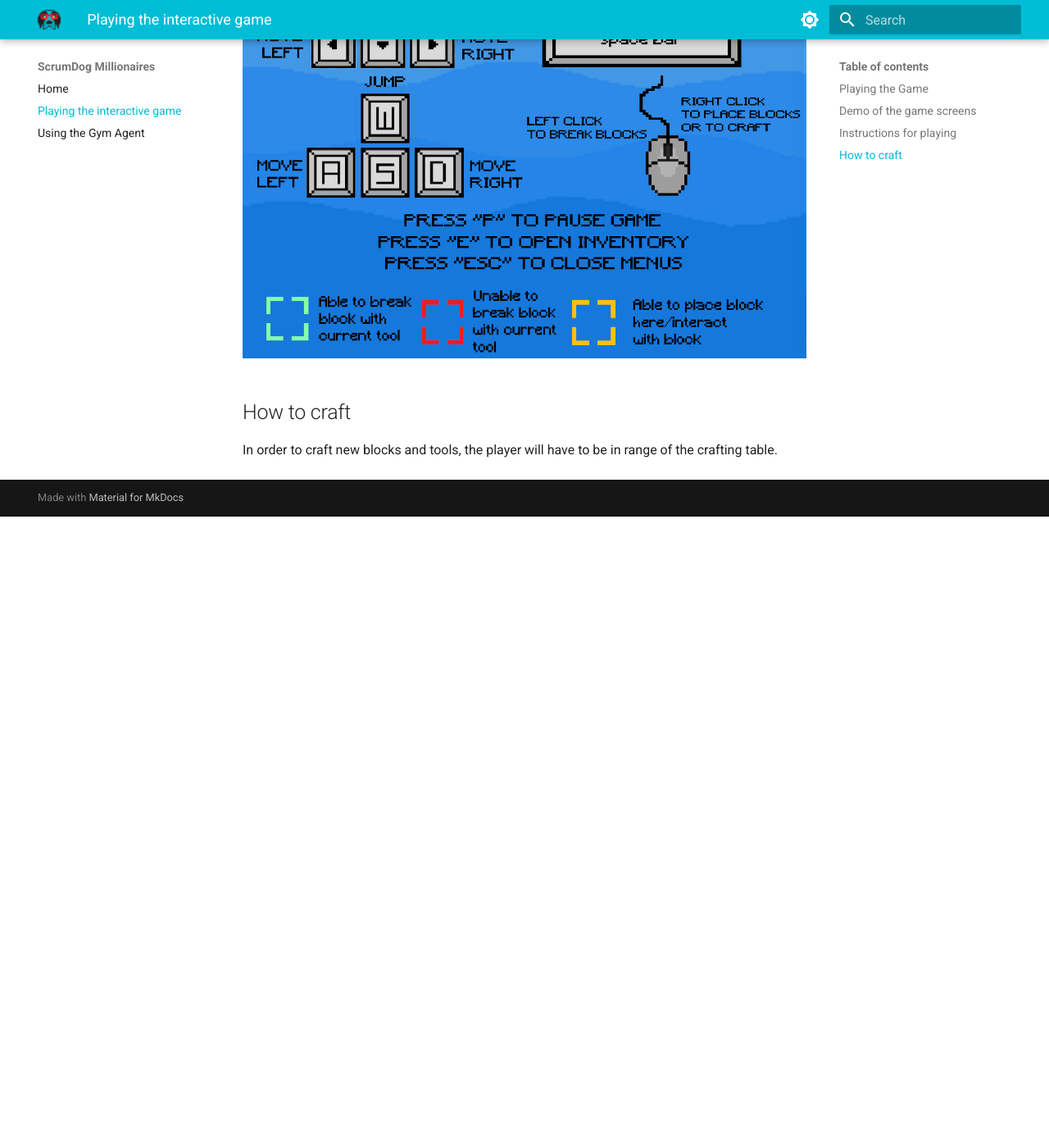
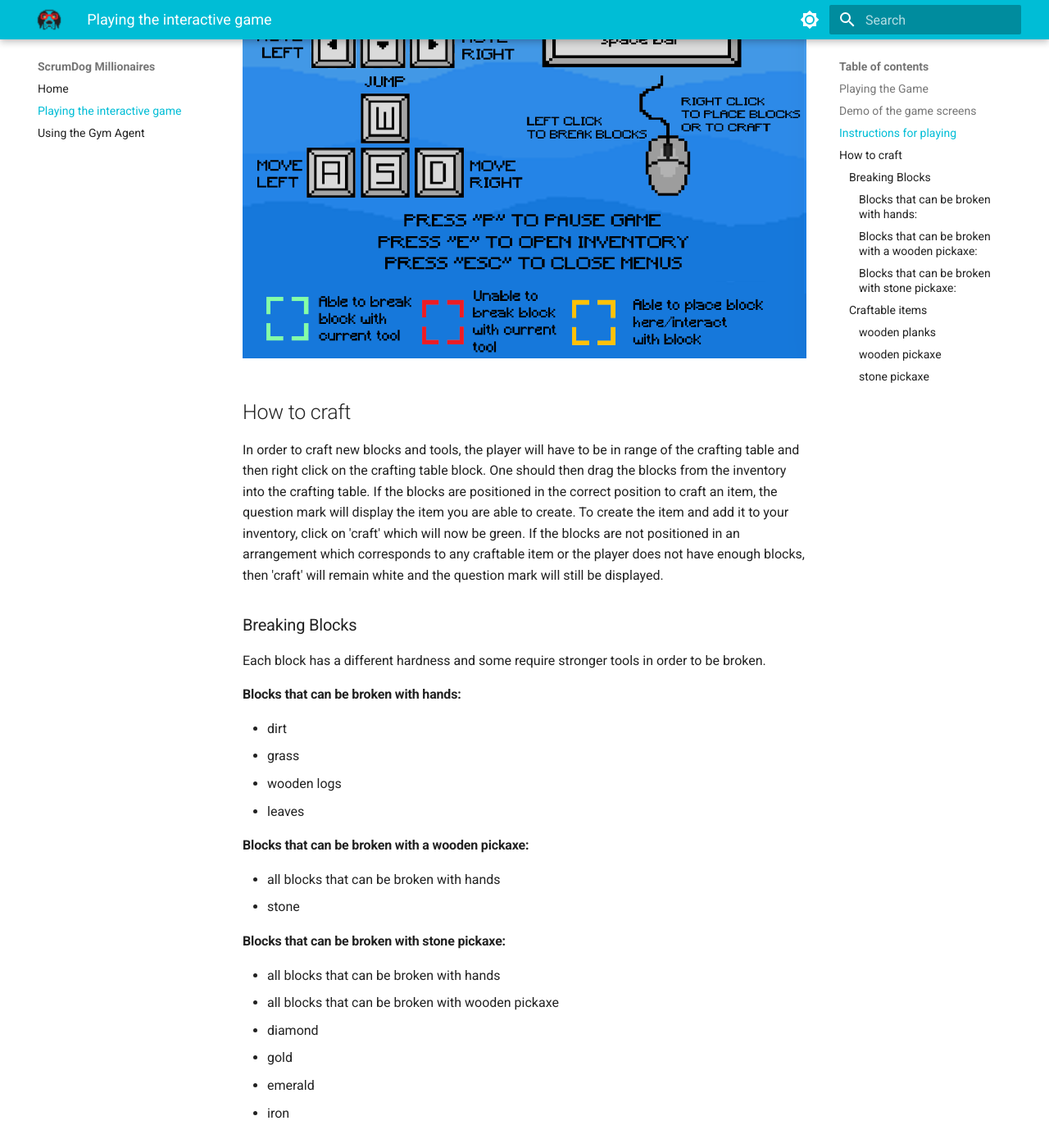
Before and after one commit to 2333263/ScrumDogMillionaires, an MkDocs documentation site: the page built from Website/docs/maingame.md, in a window 1280 px wide and 1400 px high, scrolled down 1552 px. Shown: the whole window at 82% size. Built offline with MkDocs 1.6.1 and Material for MkDocs 9.7.7, drawn with Linux system fonts in a browser that asks for light colours; before the commit the page ends 2182 px from its top, so only the background shows below that; some of the changed text lies outside the part shown.

Commit message:
Updates to website, fixed rendering
Co-Authored-By: LucianoMeixieira <101135472+LucianoMeixieira@users.noreply.github.com>
Co-Authored-By: MichaelaKlug <101051121+MichaelaKlug@users.noreply.github.com>
Co-Authored-By: 2333263 <101044489+2333263@users.noreply.github.com>

```diff
--- a/MainGym.py
+++ b/MainGym.py
@@ -2,10 +2,6 @@ import random
 import gym
 import gym_MC
 import gameSettings as gs
-
-#Check version
-from gym.version import VERSION
-print("GYM VERSION: ", VERSION)
 
 #Create the gym environment
 env = gym.make("MinePy-1", render_mode="human", easyStart=0, seed=1212)
@@ -21,5 +17,3 @@ for episode in range(10000):
 
     #Advance the agent to the next step
     env.step(action)
-
-    env.render()
--- a/Website/docs/maingame.md
+++ b/Website/docs/maingame.md
@@ -18,7 +18,54 @@ Please see the screenshots below for a visual guide.
 ![Instructions](/assets/GameInfo2.png "Playing the game")
 
 ## How to craft
-In order to craft new blocks and tools, the player will have to be in range of the crafting table.
+In order to craft new blocks and tools, the player will have to be in range of the crafting table and then right click on the crafting table block. One should then drag the blocks from the inventory into the crafting table. If the blocks are positioned in the correct position to craft an item, the question mark will display the item you are able to create. To create the item and add it to your inventory, click on 'craft' which will now be green.
+If the blocks are not positioned in an arrangement which corresponds to any craftable item or the player does not have enough blocks, then 'craft' will remain white and the question mark will still be displayed.
+
+### Breaking Blocks
+Each block has a different hardness and some require stronger tools in order to be broken.
+
+#### Blocks that can be broken with hands:
+- dirt
+- grass
+- wooden logs
+- leaves
+
+#### Blocks that can be broken with a wooden pickaxe:
+- all blocks that can be broken with hands
+- stone
+
+#### Blocks that can be broken with stone pickaxe:
+- all blocks that can be broken with hands
+- all blocks that can be broken with wooden pickaxe
+- diamond
+- gold
+- emerald
+- iron
+
+### Craftable items
+
+#### wooden planks
+<p float="left">
+  <img src="/assets/1.png" div class="drawing" width="200"/>
+  <img src="/assets/2.png" alt="drawing" width="200"/>
+  <img src="/assets/3.png" alt="drawing" width="200"/>
+</p>
+
+<figcaption>1 wooden log crafts 4 wooden planks</figcaption>
+
+#### wooden pickaxe
+
+![woodenpickaxe](/assets/2.png "crafting wooden pickaxe")
+<figcaption>5 wooden planks crafts 1 wooden pickaxe</figcaption>
+
+#### stone pickaxe
+
+3 stones and 2 wooden planks crafts 1 stone pickaxe
+
+![stonepickaxe](/assets/3.png "crafting stone pickaxe")
+
+
+
 <!-- <img src="assets/PlayGame.png" alt="FullLogo" width="400"
 style="
   display: block;
--- /dev/null
+++ b/index.html
@@ -0,0 +1 @@
+<meta http-equiv="refresh" content="0; url=https://2333263.github.io/Scrum-Dog-Millionaires/Website/site/" />
```
Also changed, not shown: Website/docs/gymgame.md (+67 -3 lines), Website/docs/assets/1.png (added), Website/docs/assets/10.png (added), Website/docs/assets/2.png (added), Website/docs/assets/3.png (added), Website/docs/assets/4.png (added), Website/docs/assets/5.png (added), Website/docs/assets/6.png (added), Website/docs/assets/7.png (added), Website/docs/assets/8.png (added), Website/docs/assets/9.png (added), 1 other file.
